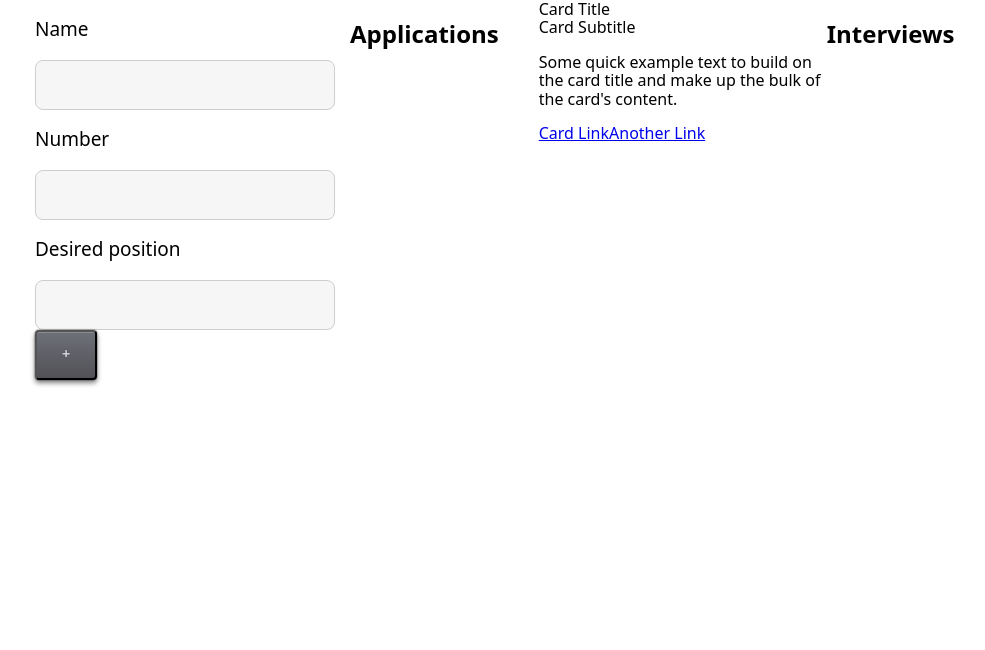
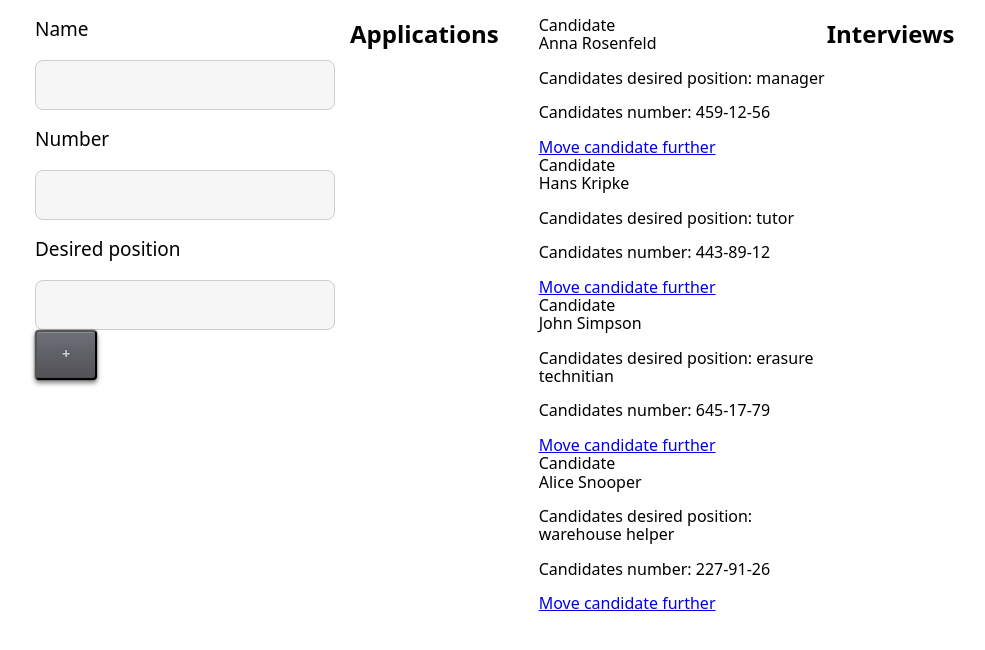
Before and after one commit to solarenergy990/trial-day, a React (Create React App) app: page / in a window 1280 px wide. Shown: the top 650 px of the page, without its empty margins (149-1134 px from the left). Built offline with nearby package versions, Linux system fonts and the light colour scheme.

Commit message:
adds applicants logic

```diff
--- a/src/components/ApplicantCard/ApplicantCard.jsx
+++ b/src/components/ApplicantCard/ApplicantCard.jsx
@@ -2,18 +2,20 @@ import React from 'react';
 import {Card} from 'react-bootstrap';
 
 
-const ApplicantCard = () => {
+const ApplicantCard = ({ applicantName, applicantNumber, applicantDesiredPosition}) => {
     return    <div>
         <Card style={{ width: '18rem' }}>
             <Card.Body>
-             <Card.Title>Card Title</Card.Title>
-                <Card.Subtitle className="mb-2 text-muted">Card Subtitle</Card.Subtitle>
+             <Card.Title>Candidate</Card.Title>
+          <Card.Subtitle className="mb-2 text-muted">{ applicantName}</Card.Subtitle>
                 <Card.Text>
-                 Some quick example text to build on the card title and make up the bulk of
-                 the card's content.
+            Candidates desired position: { applicantDesiredPosition}
+          </Card.Text>
+          <Card.Text>
+            Candidates number: { applicantNumber}
                 </Card.Text>
-    <Card.Link href="#">Card Link</Card.Link>
-    <Card.Link href="#">Another Link</Card.Link>
+    {/* <Card.Link href="#">Delete Candidate</Card.Link> */}
+    <Card.Link href="#">Move candidate further</Card.Link>
   </Card.Body>
 </Card>
         </div>
--- a/src/components/ApplicationList/ApplicationList.jsx
+++ b/src/components/ApplicationList/ApplicationList.jsx
@@ -6,10 +6,22 @@ const ApplicationList = ({ applicants }) => {
         <h2>Applications</h2>
         <div>
             <ul>
-                {}
+                {applicants.map(applicant => {
+                    const { id, name, number, desiredPosition } = applicant;
+
+                    return (
+                        <ApplicantCard
+                            key={id}
+                            applicantName={name}
+                            applicantNumber={number}
+                            applicantDesiredPosition={desiredPosition}
+
+                        />
+                    );
+                })}
             </ul>
         </div>
-    <ApplicantCard />
+
     </>
 }
 
```
